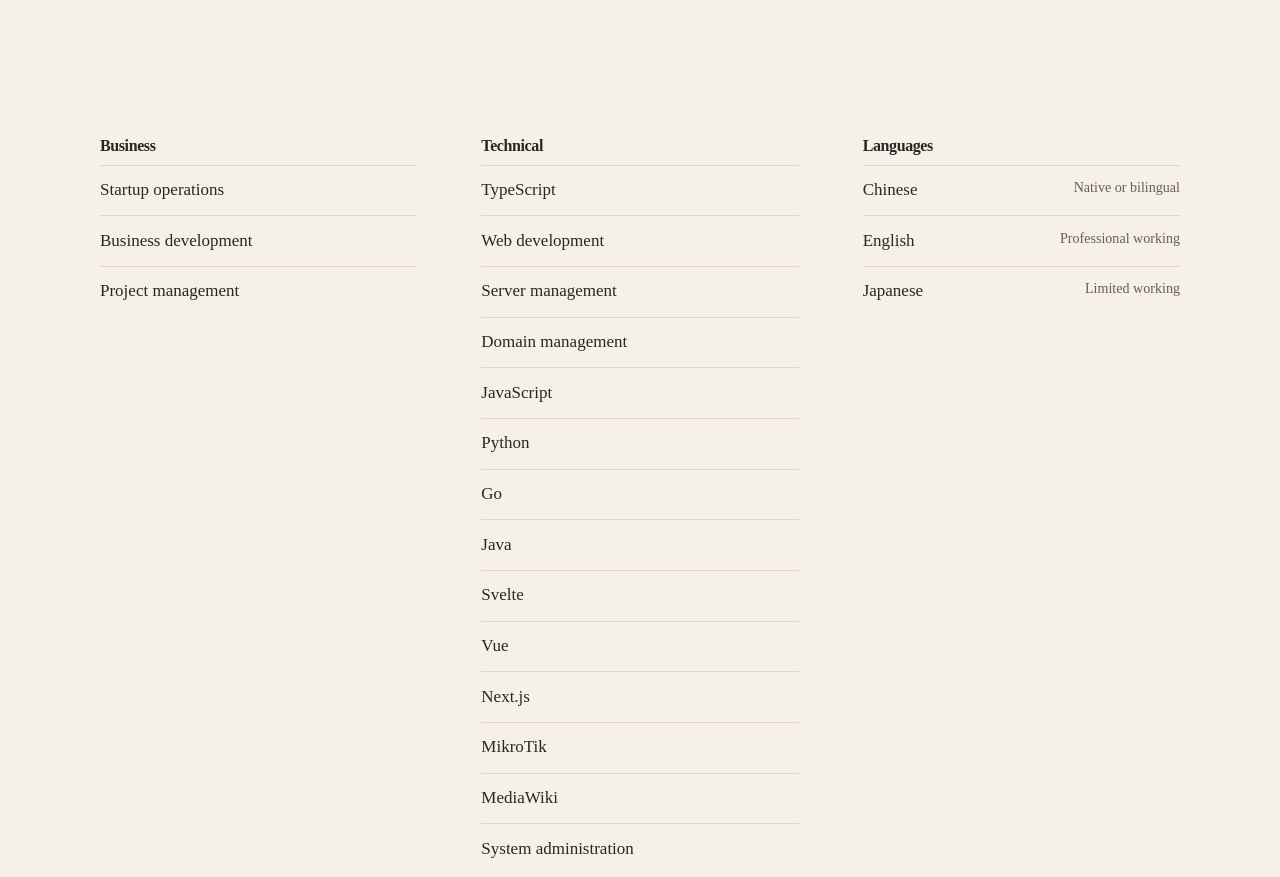
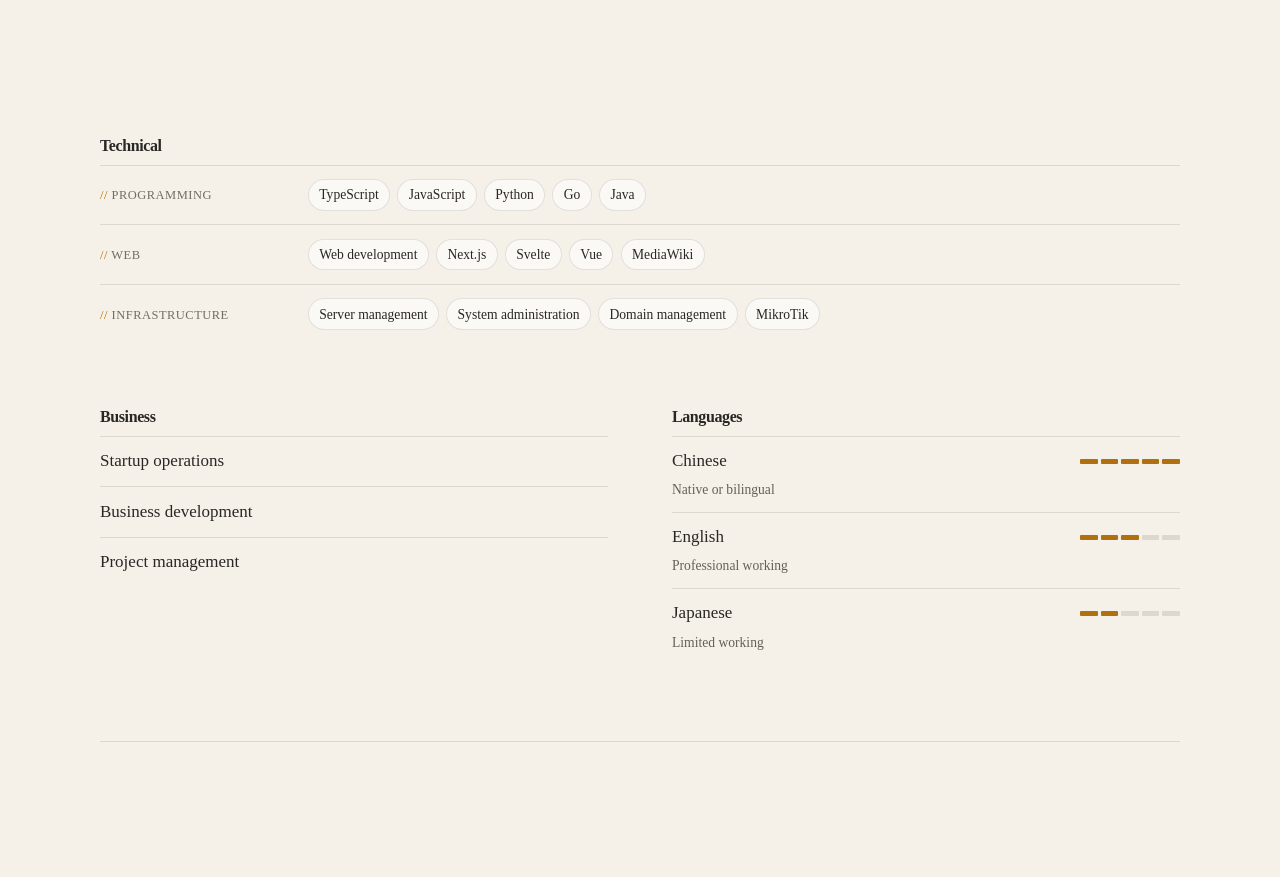
Before and after one commit to jhl-hk/profile, an Astro site: page /about in a window 1280 px wide. Shown: the part 3440-4317 px from the top of the page. Built offline with nearby package versions, Linux system fonts and the light colour scheme; Astro itself is replaced by a stand-in of ours.

Commit message:
feat(about): Group technical skills and rate languages

```diff
--- a/src/data/profile.ts
+++ b/src/data/profile.ts
@@ -24,6 +24,10 @@
 interface Skill {
   id: string;
   category: 'business' | 'technical' | 'language';
+  /** Subgroup within `technical`. */
+  group?: 'programming' | 'web' | 'infrastructure';
+  /** Language proficiency, 1 (elementary) to 5 (native). */
+  level?: 1 | 2 | 3 | 4 | 5;
   copy: Localized<{ label: string; proficiency?: string }>;
 }
 
@@ -191,23 +195,23 @@
     { id: 'startup-operations', category: 'business', copy: { en: { label: 'Startup operations' }, ja: { label: 'スタートアップ経営' }, zh: { label: '创业运营' } } },
     { id: 'business-development', category: 'business', copy: { en: { label: 'Business development' }, ja: { label: '事業開発' }, zh: { label: '业务开发' } } },
     { id: 'project-management', category: 'business', copy: { en: { label: 'Project management' }, ja: { label: 'プロジェクト管理' }, zh: { label: '项目管理' } } },
-    { id: 'typescript', category: 'technical', copy: { en: { label: 'TypeScript' }, ja: { label: 'TypeScript' }, zh: { label: 'TypeScript' } } },
-    { id: 'web-development', category: 'technical', copy: { en: { label: 'Web development' }, ja: { label: 'Web 開発' }, zh: { label: 'Web 开发' } } },
-    { id: 'server-management', category: 'technical', copy: { en: { label: 'Server management' }, ja: { label: 'サーバー管理' }, zh: { label: '服务器管理' } } },
-    { id: 'domain-management', category: 'technical', copy: { en: { label: 'Domain management' }, ja: { label: 'ドメイン管理' }, zh: { label: '域名管理' } } },
-    { id: 'javascript', category: 'technical', copy: { en: { label: 'JavaScript' }, ja: { label: 'JavaScript' }, zh: { label: 'JavaScript' } } },
-    { id: 'python', category: 'technical', copy: { en: { label: 'Python' }, ja: { label: 'Python' }, zh: { label: 'Python' } } },
-    { id: 'go', category: 'technical', copy: { en: { label: 'Go' }, ja: { label: 'Go' }, zh: { label: 'Go' } } },
-    { id: 'java', category: 'technical', copy: { en: { label: 'Java' }, ja: { label: 'Java' }, zh: { label: 'Java' } } },
-    { id: 'svelte', category: 'technical', copy: { en: { label: 'Svelte' }, ja: { label: 'Svelte' }, zh: { label: 'Svelte' } } },
-    { id: 'vue', category: 'technical', copy: { en: { label: 'Vue' }, ja: { label: 'Vue' }, zh: { label: 'Vue' } } },
-    { id: 'nextjs', category: 'technical', copy: { en: { label: 'Next.js' }, ja: { label: 'Next.js' }, zh: { label: 'Next.js' } } },
-    { id: 'mikrotik', category: 'technical', copy: { en: { label: 'MikroTik' }, ja: { label: 'MikroTik' }, zh: { label: 'MikroTik' } } },
-    { id: 'mediawiki', category: 'technical', copy: { en: { label: 'MediaWiki' }, ja: { label: 'MediaWiki' }, zh: { label: 'MediaWiki' } } },
-    { id: 'system-administration', category: 'technical', copy: { en: { label: 'System administration' }, ja: { label: 'システム管理' }, zh: { label: '系统管理' } } },
-    { id: 'chinese', category: 'language', copy: { en: { label: 'Chinese', proficiency: 'Native or bilingual' }, ja: { label: '中国語', proficiency: 'ネイティブまたはバイリンガル' }, zh: { label: '中文', proficiency: '母语或双语' } } },
-    { id: 'english', category: 'language', copy: { en: { label: 'English', proficiency: 'Professional working' }, ja: { label: '英語', proficiency: '業務上の使用が可能' }, zh: { label: '英语', proficiency: '专业工作能力' } } },
-    { id: 'japanese', category: 'language', copy: { en: { label: 'Japanese', proficiency: 'Limited working' }, ja: { label: '日本語', proficiency: '限定的な業務使用' }, zh: { label: '日语', proficiency: '有限工作能力' } } },
+    { id: 'typescript', category: 'technical', group: 'programming', copy: { en: { label: 'TypeScript' }, ja: { label: 'TypeScript' }, zh: { label: 'TypeScript' } } },
+    { id: 'javascript', category: 'technical', group: 'programming', copy: { en: { label: 'JavaScript' }, ja: { label: 'JavaScript' }, zh: { label: 'JavaScript' } } },
+    { id: 'python', category: 'technical', group: 'programming', copy: { en: { label: 'Python' }, ja: { label: 'Python' }, zh: { label: 'Python' } } },
+    { id: 'go', category: 'technical', group: 'programming', copy: { en: { label: 'Go' }, ja: { label: 'Go' }, zh: { label: 'Go' } } },
+    { id: 'java', category: 'technical', group: 'programming', copy: { en: { label: 'Java' }, ja: { label: 'Java' }, zh: { label: 'Java' } } },
+    { id: 'web-development', category: 'technical', group: 'web', copy: { en: { label: 'Web development' }, ja: { label: 'Web 開発' }, zh: { label: 'Web 开发' } } },
+    { id: 'nextjs', category: 'technical', group: 'web', copy: { en: { label: 'Next.js' }, ja: { label: 'Next.js' }, zh: { label: 'Next.js' } } },
+    { id: 'svelte', category: 'technical', group: 'web', copy: { en: { label: 'Svelte' }, ja: { label: 'Svelte' }, zh: { label: 'Svelte' } } },
+    { id: 'vue', category: 'technical', group: 'web', copy: { en: { label: 'Vue' }, ja: { label: 'Vue' }, zh: { label: 'Vue' } } },
+    { id: 'mediawiki', category: 'technical', group: 'web', copy: { en: { label: 'MediaWiki' }, ja: { label: 'MediaWiki' }, zh: { label: 'MediaWiki' } } },
+    { id: 'server-management', category: 'technical', group: 'infrastructure', copy: { en: { label: 'Server management' }, ja: { label: 'サーバー管理' }, zh: { label: '服务器管理' } } },
+    { id: 'system-administration', category: 'technical', group: 'infrastructure', copy: { en: { label: 'System administration' }, ja: { label: 'システム管理' }, zh: { label: '系统管理' } } },
+    { id: 'domain-management', category: 'technical', group: 'infrastructure', copy: { en: { label: 'Domain management' }, ja: { label: 'ドメイン管理' }, zh: { label: '域名管理' } } },
+    { id: 'mikrotik', category: 'technical', group: 'infrastructure', copy: { en: { label: 'MikroTik' }, ja: { label: 'MikroTik' }, zh: { label: 'MikroTik' } } },
+    { id: 'chinese', category: 'language', level: 5, copy: { en: { label: 'Chinese', proficiency: 'Native or bilingual' }, ja: { label: '中国語', proficiency: 'ネイティブまたはバイリンガル' }, zh: { label: '中文', proficiency: '母语或双语' } } },
+    { id: 'english', category: 'language', level: 3, copy: { en: { label: 'English', proficiency: 'Professional working' }, ja: { label: '英語', proficiency: '業務上の使用が可能' }, zh: { label: '英语', proficiency: '专业工作能力' } } },
+    { id: 'japanese', category: 'language', level: 2, copy: { en: { label: 'Japanese', proficiency: 'Limited working' }, ja: { label: '日本語', proficiency: '限定的な業務使用' }, zh: { label: '日语', proficiency: '有限工作能力' } } },
   ] satisfies readonly Skill[],
   certifications: [
     {
--- a/src/i18n/ui.ts
+++ b/src/i18n/ui.ts
@@ -95,6 +95,7 @@
     business: string;
     technical: string;
     languages: string;
+    skillGroups: Record<'programming' | 'web' | 'infrastructure', string>;
     interests: string;
     present: string;
   };
@@ -217,6 +218,7 @@
       business: 'Business',
       technical: 'Technical',
       languages: 'Languages',
+      skillGroups: { programming: 'Programming', web: 'Web', infrastructure: 'Infrastructure' },
       interests: 'Interests',
       present: 'Present',
     },
@@ -337,6 +339,7 @@
       business: 'ビジネス',
       technical: '技術',
       languages: '言語',
+      skillGroups: { programming: 'プログラミング', web: 'Web', infrastructure: 'インフラ' },
       interests: '関心',
       present: '現在',
     },
@@ -457,6 +460,7 @@
       business: '商业',
       technical: '技术',
       languages: '语言',
+      skillGroups: { programming: '编程', web: 'Web', infrastructure: '基础设施' },
       interests: '兴趣',
       present: '至今',
     },
--- a/src/views/AboutPage.astro
+++ b/src/views/AboutPage.astro
@@ -17,7 +17,11 @@
 const { locale } = Astro.props;
 const copy = getUiCopy(locale);
 const businessSkills = profile.skills.filter((skill) => skill.category === 'business');
-const technicalSkills = profile.skills.filter((skill) => skill.category === 'technical');
+const technicalGroups = (['programming', 'web', 'infrastructure'] as const).map((group) => ({
+	group,
+	skills: profile.skills.filter((skill) => skill.category === 'technical' && 'group' in skill && skill.group === group),
+}));
+const levelSteps = [1, 2, 3, 4, 5] as const;
 const languages = profile.skills.filter((skill) => skill.category === 'language');
 const interests = profile.interests;
 const pathname = localizedPath(locale, '/about/');
@@ -59,19 +63,41 @@
 
 		<section class="profile-details" aria-labelledby="skills-title" data-reveal>
 			<h2 id="skills-title" data-scroll-heading>{copy.about.skills}</h2>
-			<div class="detail-grid">
+			<div class="skill-grid">
+				<div class="skill-technical">
+					<h3>{copy.about.technical}</h3>
+					<dl class="skill-groups">
+						{technicalGroups.map(({ group, skills }) => (
+							<div>
+								<dt>{copy.about.skillGroups[group]}</dt>
+								<dd>
+									<ul class="skill-chips">
+										{skills.map((skill) => <li>{skill.copy[locale].label}</li>)}
+									</ul>
+								</dd>
+							</div>
+						))}
+					</dl>
+				</div>
 				<div>
 					<h3>{copy.about.business}</h3>
-					<ul>{businessSkills.map((skill) => <li>{skill.copy[locale].label}</li>)}</ul>
-				</div>
-				<div>
-					<h3>{copy.about.technical}</h3>
-					<ul>{technicalSkills.map((skill) => <li>{skill.copy[locale].label}</li>)}</ul>
+					<ul class="skill-list">{businessSkills.map((skill) => <li>{skill.copy[locale].label}</li>)}</ul>
 				</div>
 				<div>
 					<h3>{copy.about.languages}</h3>
-					<ul>
-						{languages.map((skill) => <li>{skill.copy[locale].label}<span>{skill.copy[locale].proficiency}</span></li>)}
+					<ul class="skill-list">
+						{languages.map((skill) => {
+							const level = 'level' in skill ? skill.level : 0;
+							return (
+								<li class="language">
+									<span class="language-name">{skill.copy[locale].label}</span>
+									<span class="language-meter" aria-hidden="true">
+										{levelSteps.map((step) => <i class:list={{ filled: step <= level }} />)}
+									</span>
+									<span class="language-proficiency">{skill.copy[locale].proficiency}</span>
+								</li>
+							);
+						})}
 					</ul>
 				</div>
 			</div>
@@ -146,17 +172,79 @@
 		font-size: clamp(1.6rem, 3vw, 2.4rem);
 	}
 
-	.detail-grid {
+	.skill-grid {
 		display: grid;
-		grid-template-columns: repeat(3, minmax(0, 1fr));
-		gap: clamp(1.5rem, 5vw, 4rem);
+		grid-template-columns: repeat(2, minmax(0, 1fr));
+		gap: clamp(2rem, 5vw, 4rem);
 	}
 
-	.detail-grid h3 {
+	.skill-grid h3 {
 		font-size: 1rem;
 	}
 
-	.detail-grid ul,
+	.skill-technical {
+		grid-column: 1 / -1;
+	}
+
+	.skill-groups {
+		display: grid;
+		margin: 0;
+	}
+
+	.skill-groups > div {
+		display: grid;
+		grid-template-columns: minmax(7rem, 0.22fr) minmax(0, 1fr);
+		gap: 1rem;
+		align-items: baseline;
+		padding-block: 0.85rem;
+		border-top: 1px solid var(--border);
+	}
+
+	.skill-groups dt {
+		color: var(--text-faint);
+		font-family: var(--font-mono);
+		font-size: 0.78rem;
+		letter-spacing: 0.04em;
+		text-transform: uppercase;
+	}
+
+	.skill-groups dt::before {
+		content: '// ';
+		content: '// ' / '';
+		color: var(--accent);
+	}
+
+	.skill-groups dd {
+		margin: 0;
+	}
+
+	.skill-chips {
+		display: flex;
+		flex-wrap: wrap;
+		gap: 0.45rem;
+		margin: 0;
+		padding: 0;
+		list-style: none;
+	}
+
+	.skill-chips li {
+		padding: 0.2rem 0.65rem;
+		border: 1px solid var(--border);
+		border-radius: var(--radius-pill);
+		background: var(--surface-raised);
+		font-family: var(--font-mono);
+		font-size: 0.85rem;
+		transition: border-color 160ms var(--ease-out), color 160ms var(--ease-out);
+	}
+
+	@media (hover: hover) {
+		.skill-chips li:hover {
+			border-color: var(--accent);
+			color: var(--accent-strong);
+		}
+	}
+
+	.skill-list,
 	.interests,
 	.certifications {
 		margin: 0;
@@ -164,7 +252,7 @@
 		list-style: none;
 	}
 
-	.detail-grid li,
+	.skill-list li,
 	.interests li,
 	.certifications li {
 		display: flex;
@@ -174,10 +262,38 @@
 		border-top: 1px solid var(--border);
 	}
 
-	.detail-grid li span,
 	.certifications li span {
 		color: var(--text-muted);
 		font-size: 0.88rem;
+	}
+
+	.skill-list .language {
+		display: grid;
+		grid-template-columns: minmax(0, 1fr) auto;
+		align-items: center;
+		gap: 0.15rem 1rem;
+	}
+
+	.language-meter {
+		display: inline-flex;
+		gap: 3px;
+	}
+
+	.language-meter i {
+		width: 1.1rem;
+		height: 0.35rem;
+		border-radius: 1px;
+		background: var(--border);
+	}
+
+	.language-meter i.filled {
+		background: var(--accent);
+	}
+
+	.language-proficiency {
+		grid-column: 1 / -1;
+		color: var(--text-muted);
+		font-size: 0.85rem;
 	}
 
 	.certifications {
@@ -190,8 +306,13 @@
 
 	@media (max-width: 720px) {
 		.profile-overview,
-		.detail-grid {
+		.skill-grid,
+		.skill-groups > div {
 			grid-template-columns: 1fr;
+		}
+
+		.skill-groups > div {
+			gap: 0.5rem;
 		}
 
 		.portrait {
```
